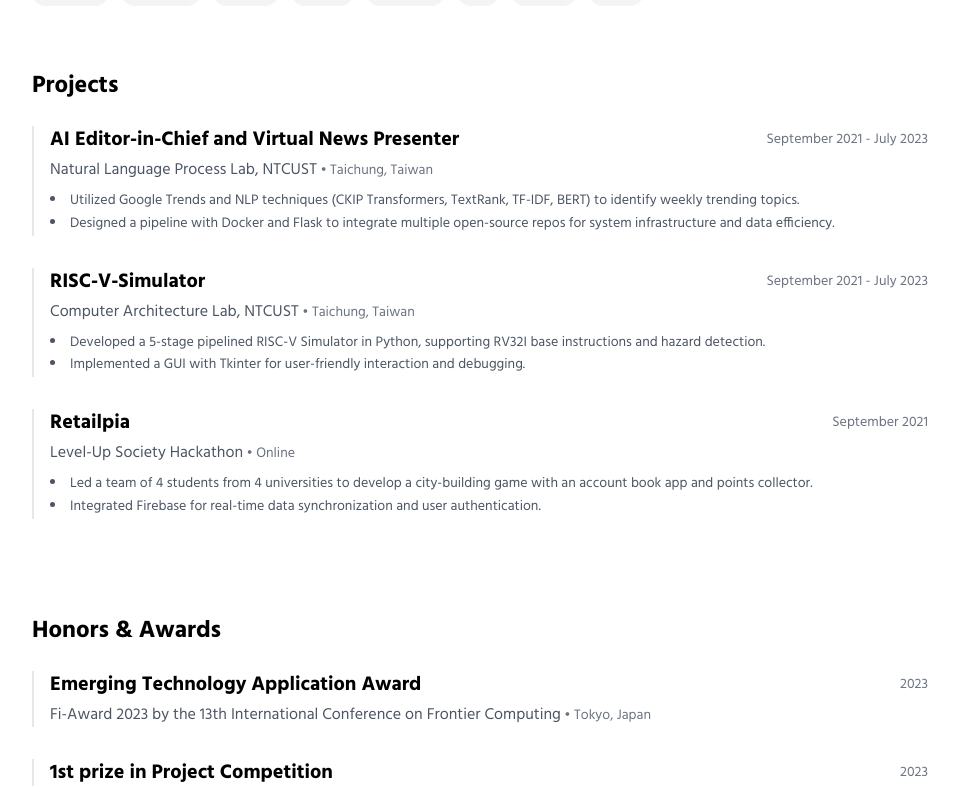
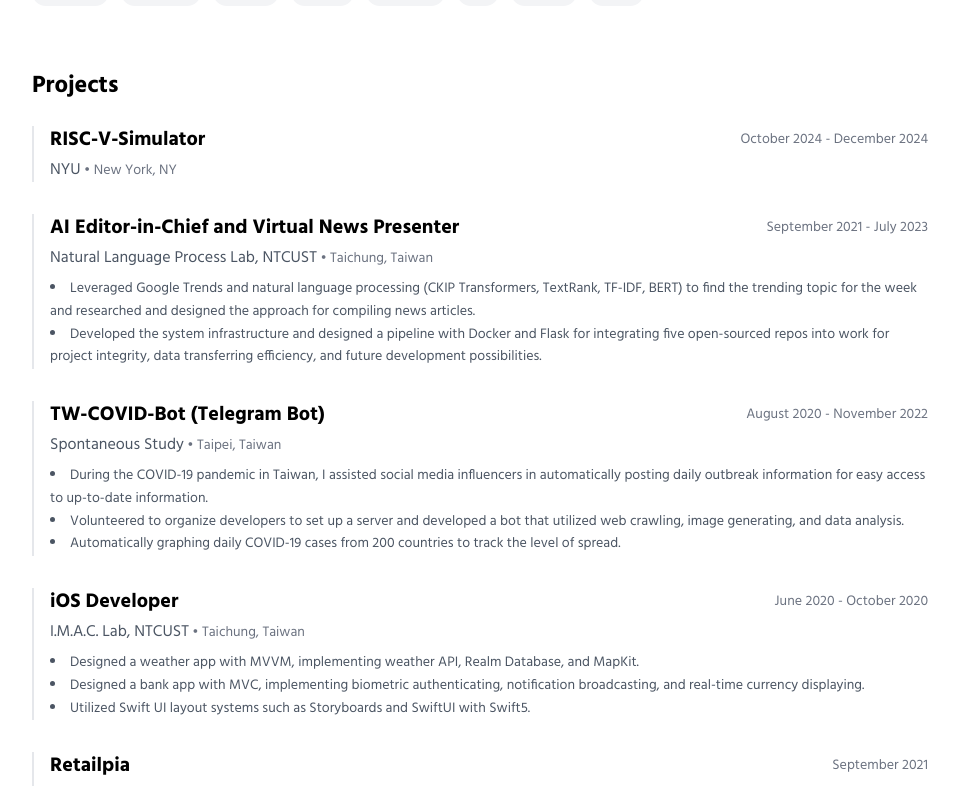
Before and after one commit to iridiumtao/iridiumtao.github.io, a Next.js app: page /resume in a window 1280 px wide. Shown: the part 1642-2428 px from the top of the page, without its empty margins (160-1119 px from the left). Built offline with nearby package versions, Linux system fonts and the light colour scheme.

Commit message:
Update content in resume

```diff
--- a/data/portfolio.json
+++ b/data/portfolio.json
@@ -171,33 +171,51 @@
     },
     "projects": [
       {
+        "title": "RISC-V-Simulator",
+        "organization": "NYU",
+        "location": "New York, NY",
+        "dates": "October 2024 - December 2024"
+      },
+      {
         "title": "AI Editor-in-Chief and Virtual News Presenter",
         "organization": "Natural Language Process Lab, NTCUST",
         "location": "Taichung, Taiwan",
         "dates": "September 2021 - July 2023",
         "details": [
-          "Utilized Google Trends and NLP techniques (CKIP Transformers, TextRank, TF-IDF, BERT) to identify weekly trending topics.",
-          "Designed a pipeline with Docker and Flask to integrate multiple open-source repos for system infrastructure and data efficiency."
+          "Leveraged Google Trends and natural language processing (CKIP Transformers, TextRank, TF-IDF, BERT) to find the trending topic for the week and researched and designed the approach for compiling news articles.",
+          "Developed the system infrastructure and designed a pipeline with Docker and Flask for integrating five open-sourced repos into work for project integrity, data transferring efficiency, and future development possibilities."
         ]
       },
       {
-        "title": "RISC-V-Simulator",
-        "organization": "Computer Architecture Lab, NTCUST",
+        "title": "TW-COVID-Bot (Telegram Bot)",
+        "organization": "Spontaneous Study",
+        "location": "Taipei, Taiwan",
+        "dates": "August 2020 - November 2022",
+        "details": [
+          "During the COVID-19 pandemic in Taiwan, I assisted social media influencers in automatically posting daily outbreak information for easy access to up-to-date information.",
+          "Volunteered to organize developers to set up a server and developed a bot that utilized web crawling, image generating, and data analysis.",
+          "Automatically graphing daily COVID-19 cases from 200 countries to track the level of spread."
+        ]
+      },
+      {
+        "title": "iOS Developer",
+        "organization": "I.M.A.C. Lab, NTCUST",
         "location": "Taichung, Taiwan",
-        "dates": "September 2021 - July 2023",
+        "dates": "June 2020 - October 2020",
         "details": [
-          "Developed a 5-stage pipelined RISC-V Simulator in Python, supporting RV32I base instructions and hazard detection.",
-          "Implemented a GUI with Tkinter for user-friendly interaction and debugging."
+          "Designed a weather app with MVVM, implementing weather API, Realm Database, and MapKit.",
+          "Designed a bank app with MVC, implementing biometric authenticating, notification broadcasting, and real-time currency displaying.",
+          "Utilized Swift UI layout systems such as Storyboards and SwiftUI with Swift5."
         ]
       },
       {
         "title": "Retailpia",
         "organization": "Level-Up Society Hackathon",
-        "location": "Online",
+        "location": "UK",
         "dates": "September 2021",
         "details": [
-          "Led a team of 4 students from 4 universities to develop a city-building game with an account book app and points collector.",
-          "Integrated Firebase for real-time data synchronization and user authentication."
+          "Led a team of 4 students from 4 universities to develop a city-building game with an account book app and points collector within 48 hours.",
+          "Winner of Better Retail, Level-Up Society Hackathon, organized by ShowCode."
         ]
       }
     ],
--- a/pages/resume.js
+++ b/pages/resume.js
@@ -211,7 +211,7 @@ const Resume = () => {
                   )}
                 </div>
                 <ul className="list-disc list-inside mt-2">
-                  {project.details.map((detail, idx) => (
+                  {project.details && project.details.map((detail, idx) => (
                     <li
                       key={idx}
                       className="text-gray-600 dark:text-gray-300 text-sm leading-relaxed"
```
